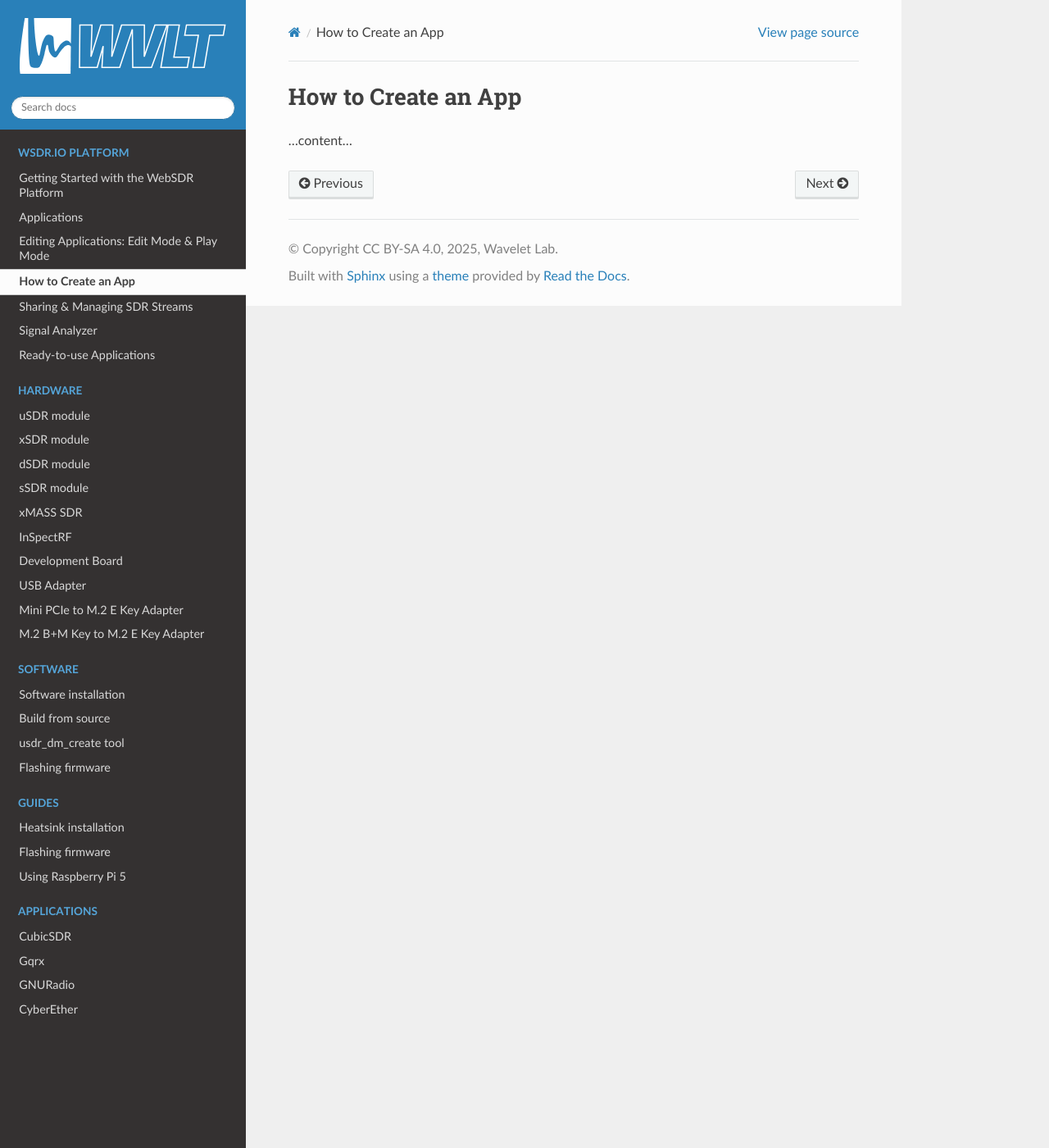
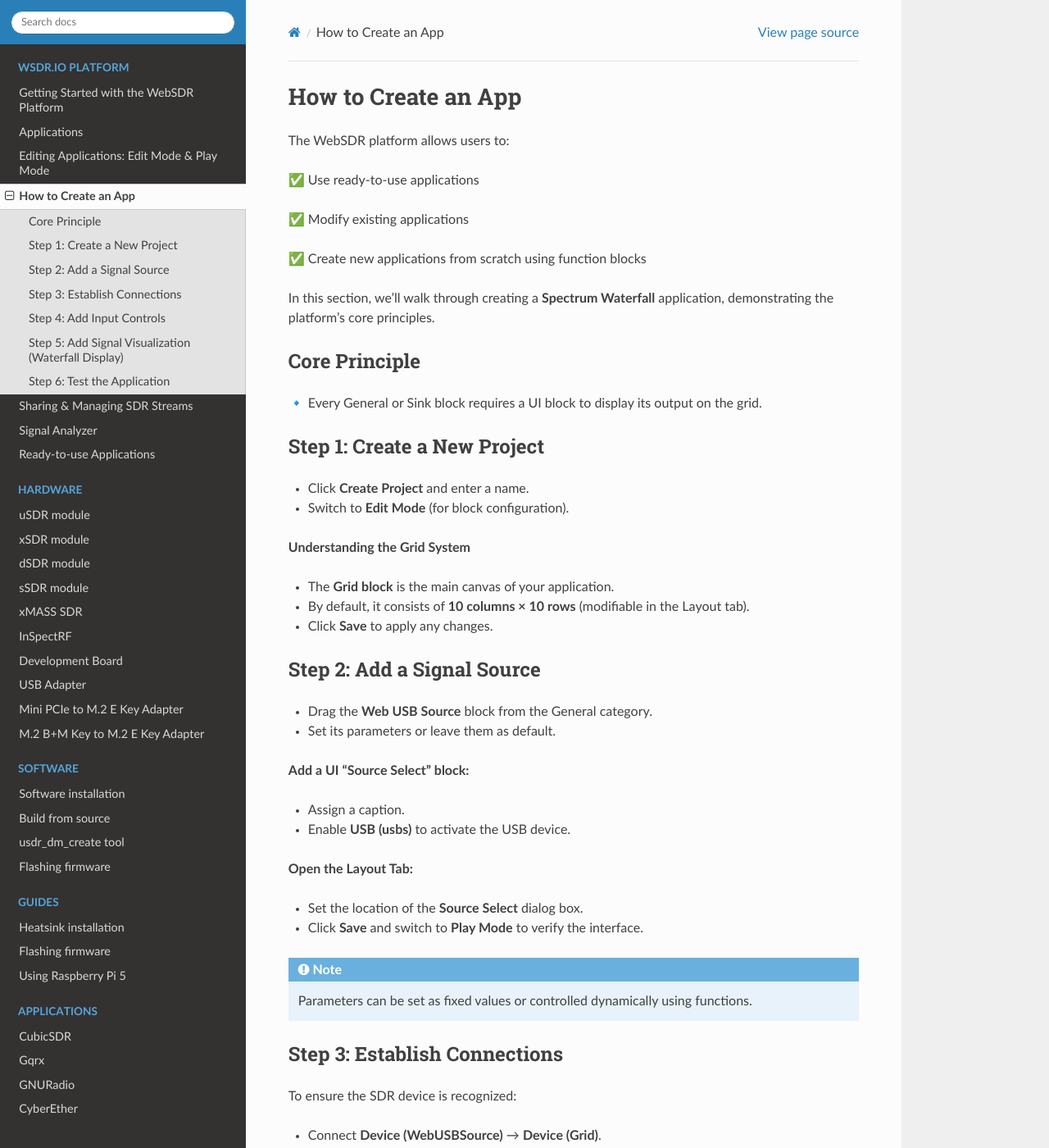
Before and after one commit to wavelet-lab/docs, a Sphinx documentation site: the page built from source/intro/how_to_create_app.rst, in a window 1280 px wide and 1400 px high. Shown: the whole window at 82% size. Built offline with Sphinx 7.4.7 and the Read the Docs theme 3.1.0, drawn with Linux system fonts in a browser that asks for light colours; some of the changed text lies outside the part shown.

Commit message:
Update how_to_create_app.rst

```diff
--- a/source/intro/how_to_create_app.rst
+++ b/source/intro/how_to_create_app.rst
@@ -1,4 +1,118 @@
 How to Create an App
 =====================
 
-...content...
+The WebSDR platform allows users to:
+
+✅ Use ready-to-use applications
+
+✅ Modify existing applications
+
+✅ Create new applications from scratch using function blocks
+
+In this section, we’ll walk through creating a **Spectrum Waterfall** application, demonstrating the platform’s core principles.
+
+Core Principle
+--------------
+
+🔹 Every General or Sink block requires a UI block to display its output on the grid.
+
+Step 1: Create a New Project
+----------------------------
+
+- Click **Create Project** and enter a name.
+- Switch to **Edit Mode** (for block configuration).
+
+**Understanding the Grid System**
+
+- The **Grid block** is the main canvas of your application.
+- By default, it consists of **10 columns × 10 rows** (modifiable in the Layout tab).
+- Click **Save** to apply any changes.
+
+Step 2: Add a Signal Source
+---------------------------
+
+- Drag the **Web USB Source** block from the General category.
+- Set its parameters or leave them as default.
+
+**Add a UI "Source Select" block:**
+
+- Assign a caption.
+- Enable **USB (usbs)** to activate the USB device.
+
+**Open the Layout Tab:**
+
+- Set the location of the **Source Select** dialog box.
+- Click **Save** and switch to **Play Mode** to verify the interface.
+
+.. note::
+   Parameters can be set as fixed values or controlled dynamically using functions.
+
+Step 3: Establish Connections
+------------------------------
+
+To ensure the SDR device is recognized:
+
+- Connect **Device (WebUSBSource)** → **Device (Grid)**.
+
+**Set up SDR Start/Stop Control:**
+
+- Connect **Started (Grid)** → **Disable (Source Select)**.
+- Connect **Source Selected (Source Select)** → **Enable Control (Grid)**.
+
+Step 4: Add Input Controls
+--------------------------
+
+To allow frequency control via UI:
+
+- Drag an **Input** block and select **Frequency** as the format.
+- Define **Value / Min / Max / Step** (Hz, MHz, GHz).
+
+**Connect:**
+
+- **Value (Input_Frequency)** → **Frequency (WebUSBSource)**.
+- **Min/Max** parameters → **WebUSBSource**.
+- **Control Source Select** → **Enable (Input_Frequency)**.
+
+- Open the **Layout Tab**, drag it to position, and click **Save**.
+
+🔹 Repeat these steps for any additional input controls.
+
+Step 5: Add Signal Visualization (Waterfall Display)
+----------------------------------------------------
+
+To visualize SDR output:
+
+- Add a **WaterfallSink** block.
+
+**Connect:**
+
+- **Out (WebUSBSource)** → **In (WaterfallSink)**.
+- **Rate (WebUSBSource)** → **Rate (WaterfallSink)**.
+
+**Add a UI "Canvas" block:**
+
+- Link **Canvas (WaterfallSink)** → **Canvas (UI Canvas Block)**.
+
+**Layout Tab:**
+
+- Position **WaterfallSink** below the control menu.
+- Resize it for display.
+- Click **Save**.
+
+Step 6: Test the Application
+----------------------------
+
+- Switch to **Play Mode**.
+- Select the Source.
+- Click **Play**.
+
+Your uSDR will now receive a signal at **100 MHz**, displayed in the waterfall.
+
+- Use **mouse scroll** to change the frequency dynamically.
+
+.. tip::
+   Want to learn more?
+
+   - Check the ready-to-use apps in **Edit Mode**.
+   - See which blocks were used.
+   - Copy parts into your own app.
```
